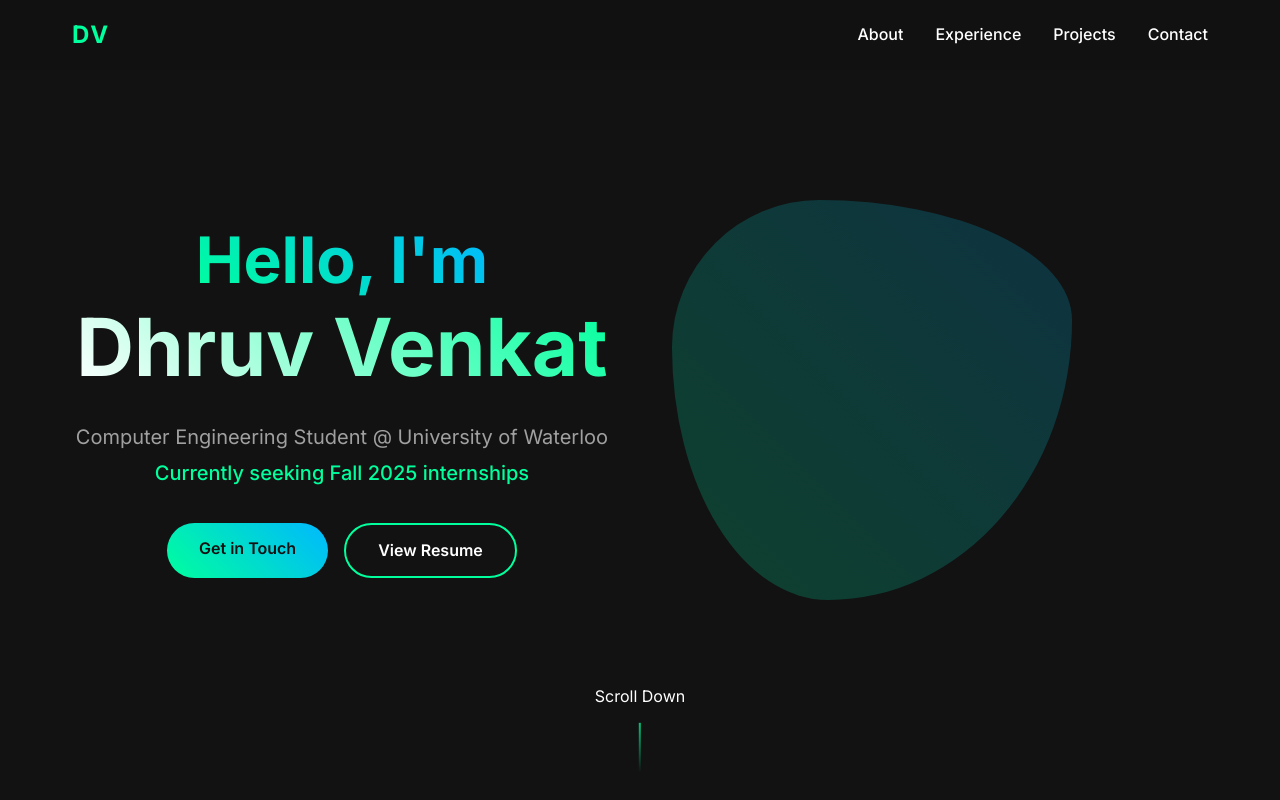
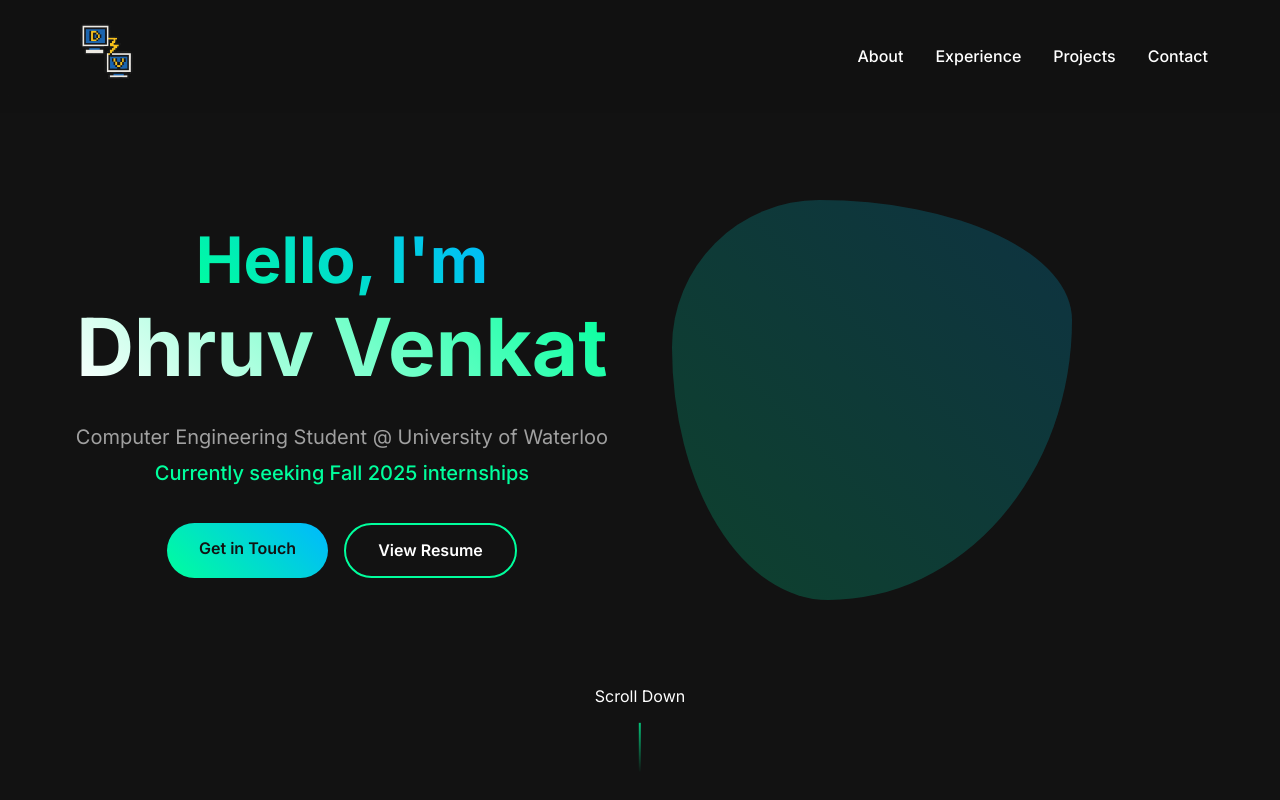
Before and after one commit to dhruvvenkat/personalwebsite, a React (Create React App) app in the folder dhruvs-site/: page / in a window 1280 px wide. Shown: the top 800 px of the page. Built offline with nearby package versions, Linux system fonts and the light colour scheme.

Commit message:
added logos

```diff
--- a/dhruvs-site/src/components/Navbar.js
+++ b/dhruvs-site/src/components/Navbar.js
@@ -21,7 +21,9 @@ const Navbar = () => {
   return (
     <nav className="navbar">
       <div className="navbar-container">
-        <div className="logo">DV</div>
+        <a href="#home" onClick={handleClick} className="logo">
+          <img src="/dvlogo.png" alt="DV Logo" />
+        </a>
         <ul className="nav-links">
           <li>
             <a href="#about" onClick={handleClick}>
--- a/dhruvs-site/src/styles/Navbar.css
+++ b/dhruvs-site/src/styles/Navbar.css
@@ -23,6 +23,11 @@
   color: #00ff9d;
   text-transform: uppercase;
   letter-spacing: 2px;
+}
+
+.logo img {
+  width: 70px;
+  height: auto;
 }
 
 .nav-links {
```
Also changed, not shown: dhruvs-site/public/dvlogo.png (added).
